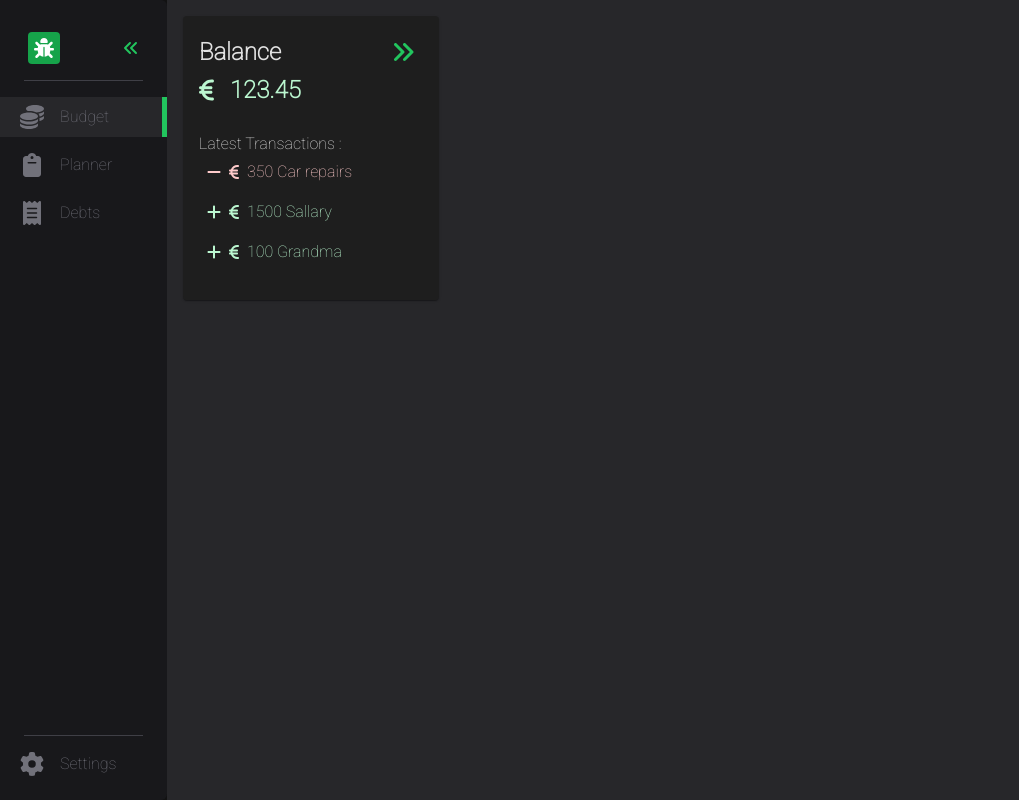
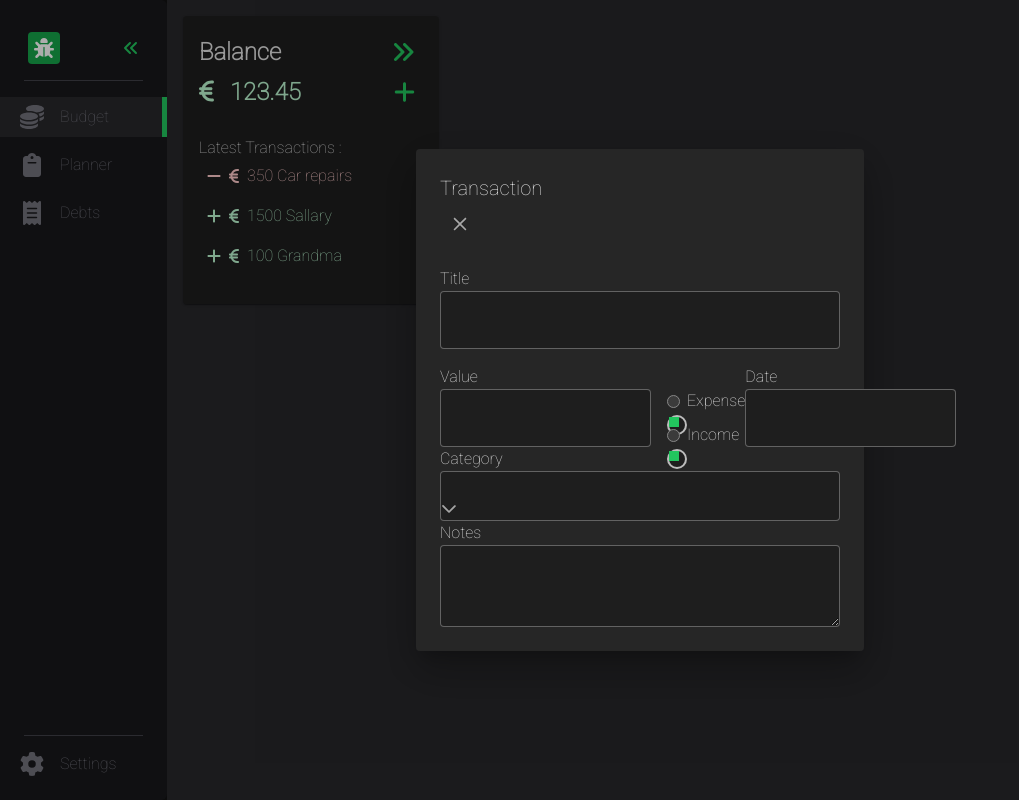
Before and after one commit to nllko/expense-tracker, a Vue app in the folder front-end/: page /budget in a window 1280 px wide. Shown: the whole page, without its empty margins (0-1019 px from the left). Built offline with nearby package versions, Linux system fonts and the light colour scheme.

Commit message:
changes : - added transaction form dialog

```diff
--- /dev/null
+++ b/front-end/src/components/Budget/BudgetBalance/AddTransaction/AddTransactionForm.vue
@@ -0,0 +1,66 @@
+<script>
+import InputText from 'primevue/inputtext';
+import InputNumber from 'primevue/inputnumber'
+import Calendar from 'primevue/calendar';
+import Dropdown from 'primevue/dropdown';
+import RadioButton from 'primevue/radiobutton';
+import Textarea from 'primevue/textarea';
+
+export default {
+    data() {
+        return {
+            title: null,
+            value: null,
+            date: null,
+            category: null,
+            notes: null
+        }
+    },
+    components: {
+        InputText,
+        Calendar,
+        Dropdown,
+        RadioButton,
+        InputNumber,
+        Textarea
+    }
+}
+</script>
+<template>
+    <div class="flex">
+        <div class="flex flex-col w-full">
+            <label>Title</label>
+            <InputText type="text" class="w-full" v-model="title" />
+        </div>
+    </div>
+    <div class="flex pt-4 justify-between">
+        <div class="flex flex-col">
+            <label>Value</label>
+            <div class="flex">
+                <InputNumber v-model="value" :maxFractionDigits="2" mode="currency" currency="EUR" locale="de-DE" />
+                <div class="flex flex-col pl-4 justify-between">
+                    <div class="flex items-center">
+                        <RadioButton />
+                        <label>Expense</label>
+                    </div>
+                    <div class="flex items-center">
+                        <RadioButton />
+                        <label>Income</label>
+                    </div>
+                </div>
+            </div>
+        </div>
+        <div class="flex flex-col">
+            <label>Date</label>
+            <Calendar v-model="date" />
+        </div>
+    </div>
+    <div class="flex flex-col">
+        <label>Category</label>
+        <Dropdown v-model="category" />
+    </div>
+    <div class="flex flex-col">
+        <label>Notes</label>
+        <Textarea v-model="notes" />
+    </div>
+</template>
--- a/front-end/src/components/Budget/BudgetBalanceComponent.vue
+++ b/front-end/src/components/Budget/BudgetBalance/BudgetBalanceComponent.vue
@@ -1,14 +1,19 @@
 <script>
 import Card from 'primevue/card';
+import Dialog from 'primevue/dialog';
+import AddTransactionForm from './AddTransaction/AddTransactionForm.vue'
 
 export default {
     data() {
         return {
-            balance: 123.45
+            balance: 123.45,
+            visible: true,
         }
     },
     components: {
-        Card
+        Card,
+        Dialog,
+        AddTransactionForm
     }
 }
 </script>
@@ -21,9 +26,17 @@ export default {
                     <fa icon="angles-right" class="text-green-500 hover:text-green-300 p-2" />
                 </button>
             </div>
-            <div class="flex items-center" :class="balance > 0 ? 'text-green-200' : 'text-red-200'">
-                <fa icon="fa-eur" />
-                <span class="pl-4">{{ balance }}</span>
+            <div class="flex items-center justify-between" :class="balance > 0 ? 'text-green-200' : 'text-red-200'">
+                <div>
+                    <fa icon="fa-eur" />
+                    <span class="pl-4">{{ balance }}</span>
+                </div>
+                <button class="flex items-center justify-center" @click="visible = true">
+                    <fa icon="fa-plus" class="text-green-500 hover:text-green-300 p-2" />
+                </button>
+                <Dialog v-model:visible="visible" modal header="Transaction" :style="{ width: '35vw' }">
+                    <AddTransactionForm />
+                </Dialog>
             </div>
         </template>
         <template #content>
--- a/front-end/src/views/BudgetView.vue
+++ b/front-end/src/views/BudgetView.vue
@@ -1,5 +1,5 @@
 <script>
-import BudgetBalance from '../components/Budget/BudgetBalanceComponent.vue';
+import BudgetBalance from '../components/Budget/BudgetBalance/BudgetBalanceComponent.vue';
 export default {
     components: {
         BudgetBalance
```
